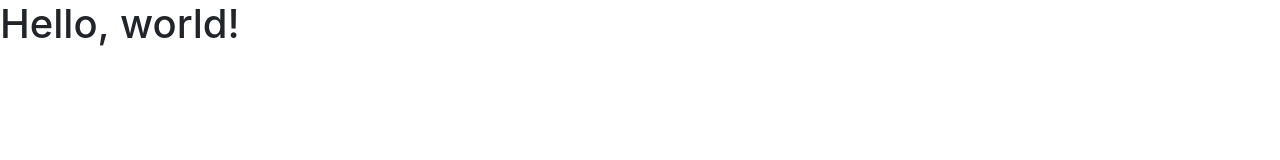
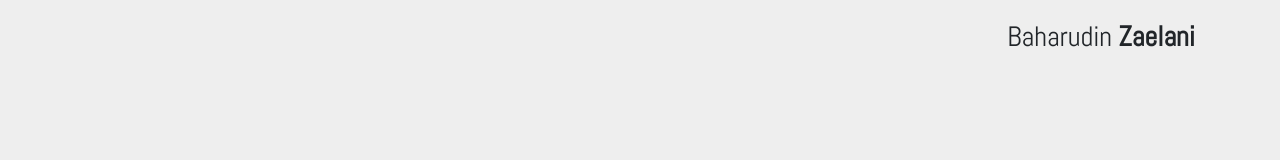
Before and after one commit to BaharudinZaelani/BaharudinZaelani.github.io, a plain HTML site: page index.html in a window 1280 px wide. Drawn offline with nearby package versions, Linux system fonts and the light colour scheme.

Commit message:
membuat navbar dan mengubah warna bg

```diff
--- /dev/null
+++ b/css/style.css
@@ -0,0 +1,7 @@
+body {
+	font-family: 'Abel', sans-serif;
+	background-color: #eee;
+}
+.navbarKu {
+	padding: 20px 0;
+}
--- a/index.html
+++ b/index.html
@@ -8,10 +8,39 @@
     <!-- Bootstrap CSS -->
     <link rel="stylesheet" href="https://stackpath.bootstrapcdn.com/bootstrap/4.5.0/css/bootstrap.min.css" integrity="sha384-9aIt2nRpC12Uk9gS9baDl411NQApFmC26EwAOH8WgZl5MYYxFfc+NcPb1dKGj7Sk" crossorigin="anonymous">
 
+    <!-- google font -->
+    <link href="https://fonts.googleapis.com/css2?family=Abel&display=swap" rel="stylesheet">
+
+    <!-- css -->
+    <link rel="stylesheet" type="text/css" href="css/style.css">
+
     <title>Hello, world!</title>
   </head>
   <body>
-    <h1>Hello, world!</h1>
+
+<div class="wrp">
+  <div class="container">
+    <div class="navbarKu text-right">
+      <h3>Baharudin <b>Zaelani</b></h3>
+    </div>
+  </div>
+</div>
+
+
+
+
+
+
+
+
+
+
+
+
+
+
+
+
 
     <!-- Optional JavaScript -->
     <!-- jQuery first, then Popper.js, then Bootstrap JS -->
```
